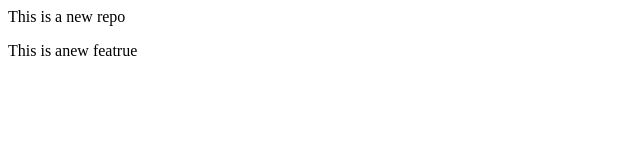
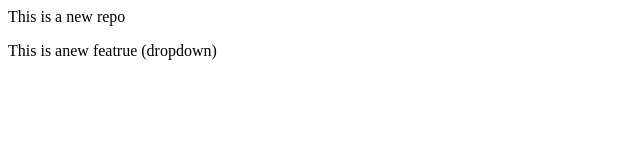
Before and after one commit to yash0x-repo/local-repo, a plain HTML site: page index.html in a window 1280 px wide. Shown: the full height of the page, 0-640 px from the left. Drawn offline with Linux system fonts and the light colour scheme.

Commit message:
Add Dropdown

```diff
--- a/index.html
+++ b/index.html
@@ -1,2 +1,2 @@
 <p>This is a new repo</p>
-<p>This is anew featrue</p>
+<p>This is anew featrue (dropdown)</p>
```
